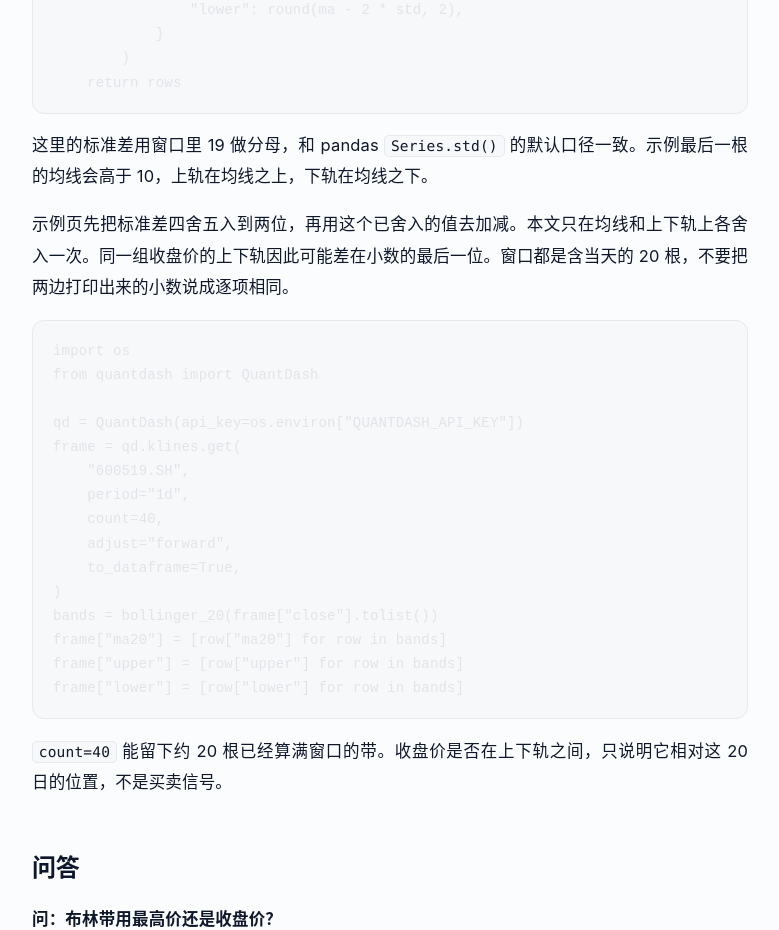
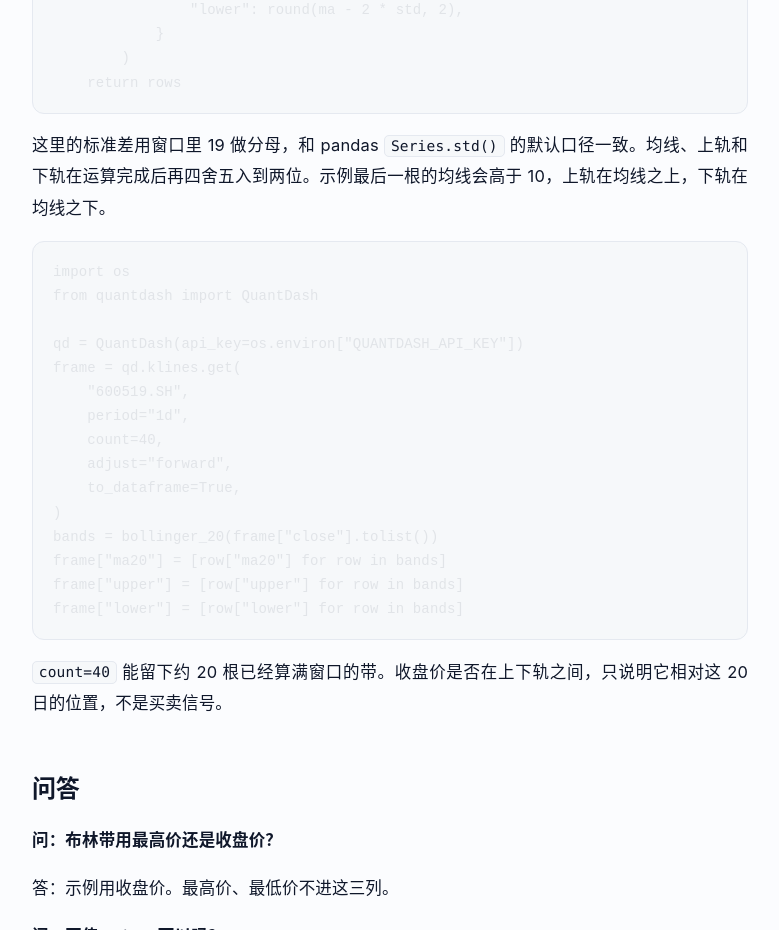
Before and after one commit to quantdash-net/blog, an Astro site: page /posts/bollinger-close in a window 1280 px wide. Shown: the part 1040-1970 px from the top of the page, without its empty margins (112-891 px from the left). Built offline with nearby package versions, Linux system fonts and the light colour scheme; Astro itself is replaced by a stand-in of ours; code samples lack their colours.

Commit message:
修订：布林带在运算完成后四舍五入
Co-authored-by: benchmark_cc <Carlosxiaoqing@users.noreply.github.com>

````diff
--- a/src/content/posts/bollinger-close.md
+++ b/src/content/posts/bollinger-close.md
@@ -34,9 +34,7 @@ def bollinger_20(closes: list[float]) -> list[dict]:
     return rows
 ```
 
-这里的标准差用窗口里 19 做分母，和 pandas `Series.std()` 的默认口径一致。示例最后一根的均线会高于 10，上轨在均线之上，下轨在均线之下。
-
-示例页先把标准差四舍五入到两位，再用这个已舍入的值去加减。本文只在均线和上下轨上各舍入一次。同一组收盘价的上下轨因此可能差在小数的最后一位。窗口都是含当天的 20 根，不要把两边打印出来的小数说成逐项相同。
+这里的标准差用窗口里 19 做分母，和 pandas `Series.std()` 的默认口径一致。均线、上轨和下轨在运算完成后再四舍五入到两位。示例最后一根的均线会高于 10，上轨在均线之上，下轨在均线之下。
 
 ```python
 import os
````
